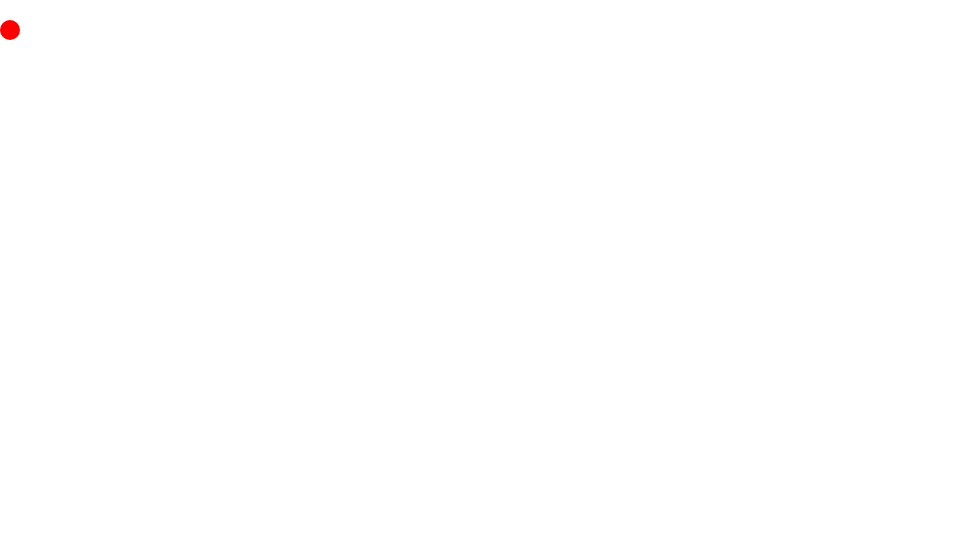
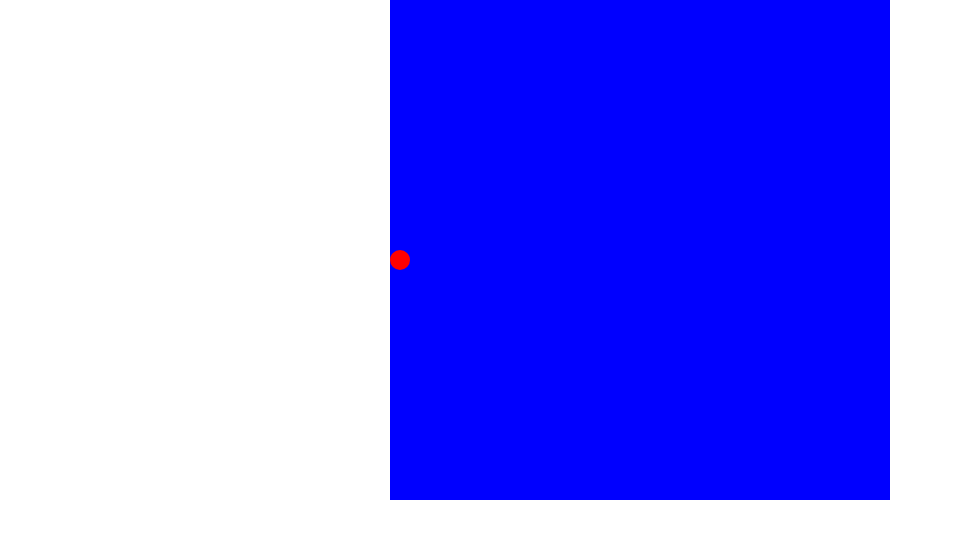
Before and after one commit to oameeno/flybird, a React (Create React App) app in the folder flybird/: page / in a window 1280 px wide. Shown: the top 538 px of the page, without its empty margins (0-953 px from the left). Built offline with nearby package versions, Linux system fonts and the light colour scheme.

Commit message:
added bird positioning, added the initial box for the bird and the state of the bird

```diff
--- a/flybird/src/App.js
+++ b/flybird/src/App.js
@@ -1,13 +1,22 @@
 import './App.css';
 import styled from "styled-components";
+import { useEffect, useState } from "react";
 
 const BIRD_SIZE = 20;
+const GAME_WIDTH = 500;
+const GAME_HEIGHT = 500;
 
 function App() {
+  const [birdPosition, setBirdPosition] = useState(250);
+
+  useEffect(() => {});
+
   return (
-    <div className="App">
-     <Bird size={BIRD_SIZE} />
-    </div>
+    <Div>
+      <GameBox height={GAME_HEIGHT} width={GAME_WIDTH}>
+      <Bird size={BIRD_SIZE} top={birdPosition} />
+      </GameBox>
+    </Div>
   );
 }
 
@@ -18,6 +27,18 @@ position: absolute;
 background-color: red;
 height: ${(props) => props.size}px;
 width: ${(props) => props.size}px;
-top: ${(props) => props.size}px;
+top: ${(props) => props.top}px;
 border-radius: 50%;
 `;
+
+const Div = styled.div`
+display: flex;
+width: 100%;
+justify-content: center;
+`;
+
+const GameBox = styled.div`
+height: ${(props) => props.height}px;
+width: ${(props) => props.width}px;
+background-color: blue;
+`;
```
